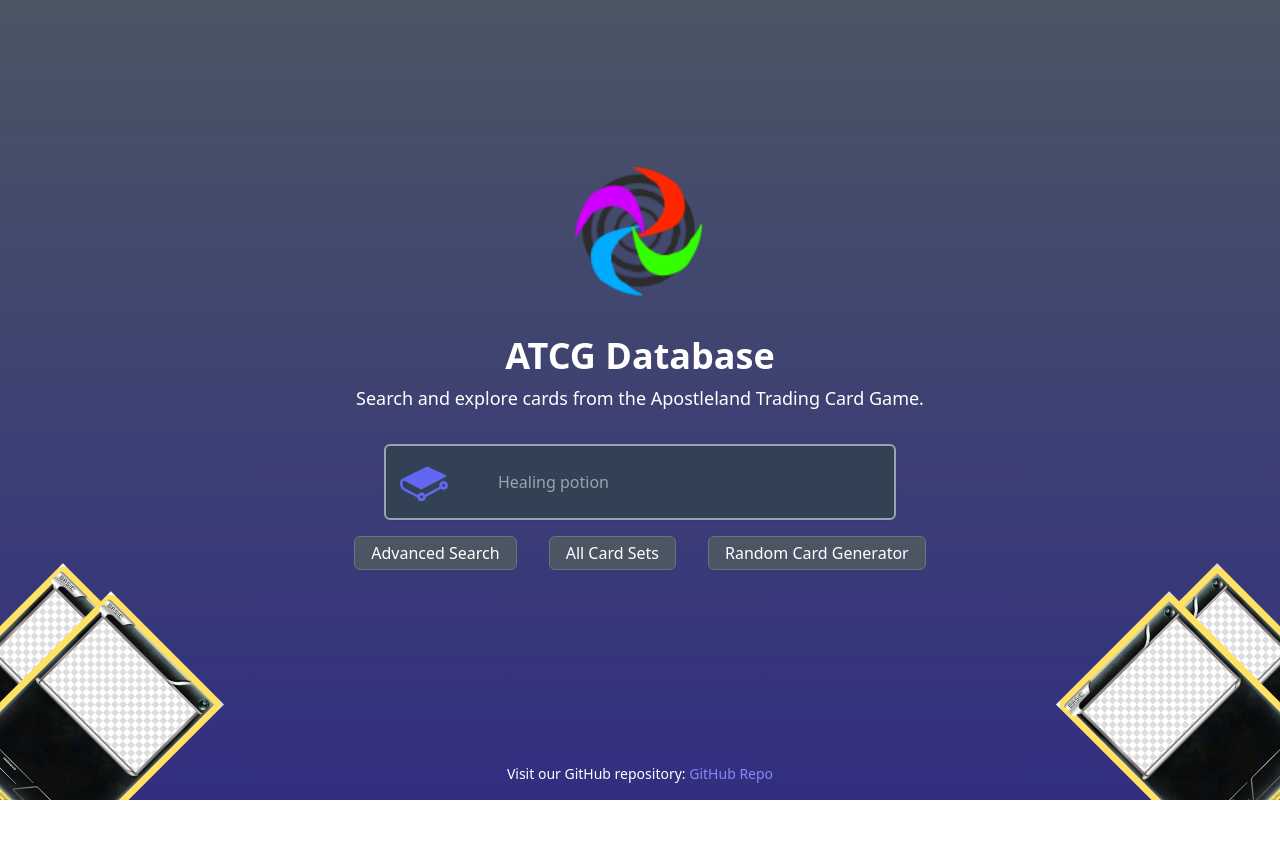
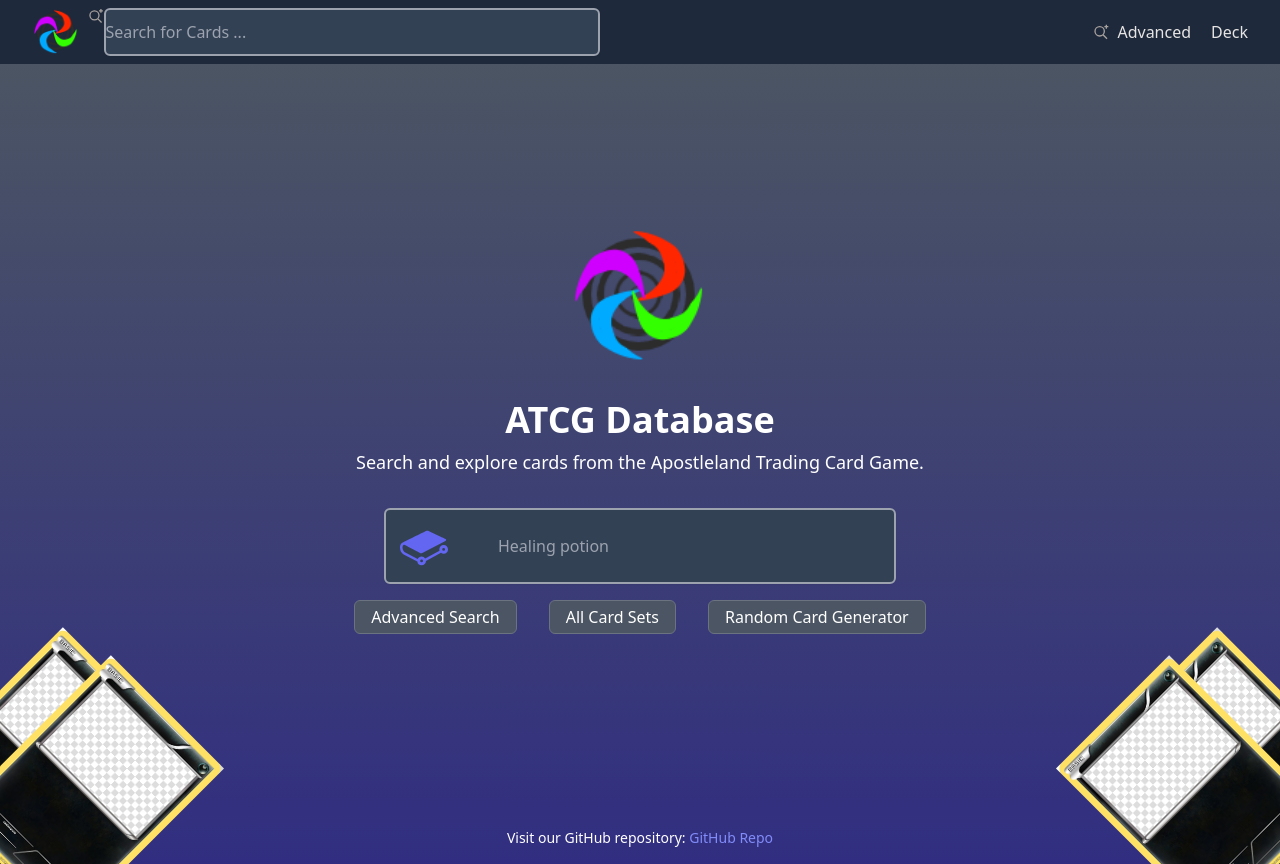
Before and after one commit to EthanWen11/ATCG-Database-Project, a React (Create React App) app in the folder atcg/frontend/: page / in a window 1280 px wide. Before the commit the page ends 800 px from the top, so only its background shows below. Built offline with nearby package versions, Linux system fonts and the light colour scheme.

Commit message:
tentative navbar

```diff
--- a/atcg/frontend/src/App.js
+++ b/atcg/frontend/src/App.js
@@ -3,14 +3,16 @@ import Home from "./pages/Home";
 import Search from "./pages/Search";
 import AdvancedSearch from "./pages/AdvancedSearch"; // Import AdvancedSearch component
 import Test from "./pages/Test";
+import Navbar from "./components/Navbar";
 
 function App() {
   return (
     <div>
+      <Navbar />
       <Routes>
         <Route path="/" element={<Home />} />
         <Route path="/search" element={<Search />} />
-        <Route path="/Advanced" element={<AdvancedSearch />} /> {/* Add this route */}
+        <Route path="/advanced" element={<AdvancedSearch />} /> {/* Add this route */}
         <Route path="/test" element={<Test />}/>
       </Routes>
     </div>
--- a/atcg/frontend/src/components/NavSearchForm.js
+++ b/atcg/frontend/src/components/NavSearchForm.js
@@ -0,0 +1,53 @@
+import React, { useState } from 'react';
+import { Link, useNavigate } from 'react-router-dom';
+
+
+const NavSearchForm = () => {
+    const [query, setQuery] = useState('');
+    const navigate = useNavigate();
+
+    const handleLogoClick = () => {
+      setQuery('');
+    };
+
+    const handleSubmit = (e) => {
+      e.preventDefault();
+      const params = new URLSearchParams({"q": query})
+      navigate(`/search?${params.toString()}`);
+    };
+
+  return (
+    <div className='flex flex-nowrap w-full max-w-lg'>
+        <form className='w-full' action="/search" acceptCharset='UTF-8' method='get' onSubmit={handleSubmit}>
+            <div className='flex h-full'>
+                <svg width={16} height={16} viewBox="0 0 24 24" xmlns="http://www.w3.org/2000/svg" fill="#a8a29e">
+                    <g id="SVGRepo_bgCarrier" stroke-width="0"></g>
+                    <g id="SVGRepo_tracerCarrier" stroke-linecap="round" stroke-linejoin="round"></g>
+                    <g id="SVGRepo_iconCarrier">
+                        <path fill="none" stroke="#a8a29e" stroke-width="2" d="M15,16 L21,22 L15,16 Z M10,18 C13.8659932,18 17,14.8659932 17,11 C17,7.13400675 13.8659932,4 10,4 C6.13400675,4 3,7.13400675 3,11 C3,14.8659932 6.13400675,18 10,18 Z M20,1 L20,7 M17,4 L23,4" />
+                    </g>
+                </svg>
+                <input
+                    className='border-solid border-2 border-gray-400 bg-slate-700 text-white py-0.5 text-base rounded-md shadow-sm m-0 w-full'
+                    type="text"
+                    name='query'
+                    id='query'
+                    autoCapitalize='none'
+                    autoCorrect='off'
+                    spellCheck='false'
+                    maxLength='1024'
+                    value={query}
+                    onChange={(e) => setQuery(e.target.value)}
+                    placeholder="Search for Cards ..."
+                />
+            </div>
+            <button type='submit' className='hidden border-0'>
+                Search Cards
+            </button>
+        </form>
+    </div>
+
+  )
+}
+
+export default NavSearchForm
--- a/atcg/frontend/src/components/Navbar.js
+++ b/atcg/frontend/src/components/Navbar.js
@@ -1,12 +1,39 @@
 import React from 'react'
 import { Link } from 'react-router-dom'
+import NavSearchForm from './NavSearchForm'
 
 const Navbar = () => {
   return (
-    <div className="w-full bg-slate-800 px-4">
-        <Link to="/">
-            go back
-        </Link>
+    <div className="w-full bg-slate-800 px-8 min ">
+        <div className='h-16 w-full flex items-center flex-row flex-nowrap justify-between'>
+            <div className='flex space-x-2 w-full'>
+                <Link to="/" className='w-12 h-12'>
+                    <img src="/Nexus.png" alt="Nexus Logo" className="w-12 h-12 mx-auto" />
+                </Link>
+                <NavSearchForm/>
+            </div>
+
+            <div className='flex space-x-3'>
+                <Link to="/advanced">
+                    <span className='flex items-center hover:brightness-150'>
+                        {/* replace this with some other icon */}
+                        <svg width={16} height={16} viewBox="0 0 24 24" xmlns="http://www.w3.org/2000/svg" fill="#a8a29e">
+                            <g id="SVGRepo_bgCarrier" stroke-width="0"></g>
+                            <g id="SVGRepo_tracerCarrier" stroke-linecap="round" stroke-linejoin="round"></g>
+                            <g id="SVGRepo_iconCarrier">
+                                <path fill="none" stroke="#a8a29e" stroke-width="2" d="M15,16 L21,22 L15,16 Z M10,18 C13.8659932,18 17,14.8659932 17,11 C17,7.13400675 13.8659932,4 10,4 C6.13400675,4 3,7.13400675 3,11 C3,14.8659932 6.13400675,18 10,18 Z M20,1 L20,7 M17,4 L23,4" />
+                            </g>
+                        </svg>
+                        <button className='text-stone-200 font-thin pl-2 hover:underline'>Advanced</button>
+                    </span>
+                </Link>
+                <Link to="/advanced">
+                    <span className='flex items-center hover:brightness-150'>
+                        <button className='text-stone-200 font-thin pl-2 hover:underline'>Deck</button>
+                    </span>
+                </Link>
+            </div>
+        </div>
     </div>
   )
 }
--- a/atcg/frontend/src/pages/Home.js
+++ b/atcg/frontend/src/pages/Home.js
@@ -11,7 +11,7 @@ const Home = () => {
         <p className="text-white text-lg mb-8 text-center">Search and explore cards from the Apostleland Trading Card Game.</p>
         <SearchForm />
         <div className="flex justify-center mt-4">
-          <Link to="/Advanced">
+          <Link to="/advanced">
             <button className="mr-4 px-4 py-1 border border-gray-500 bg-gray-600 text-white rounded-md hover:bg-gray-500 focus:outline-none">Advanced Search</button>
           </Link>
           <Link to="/Home.js">
```
